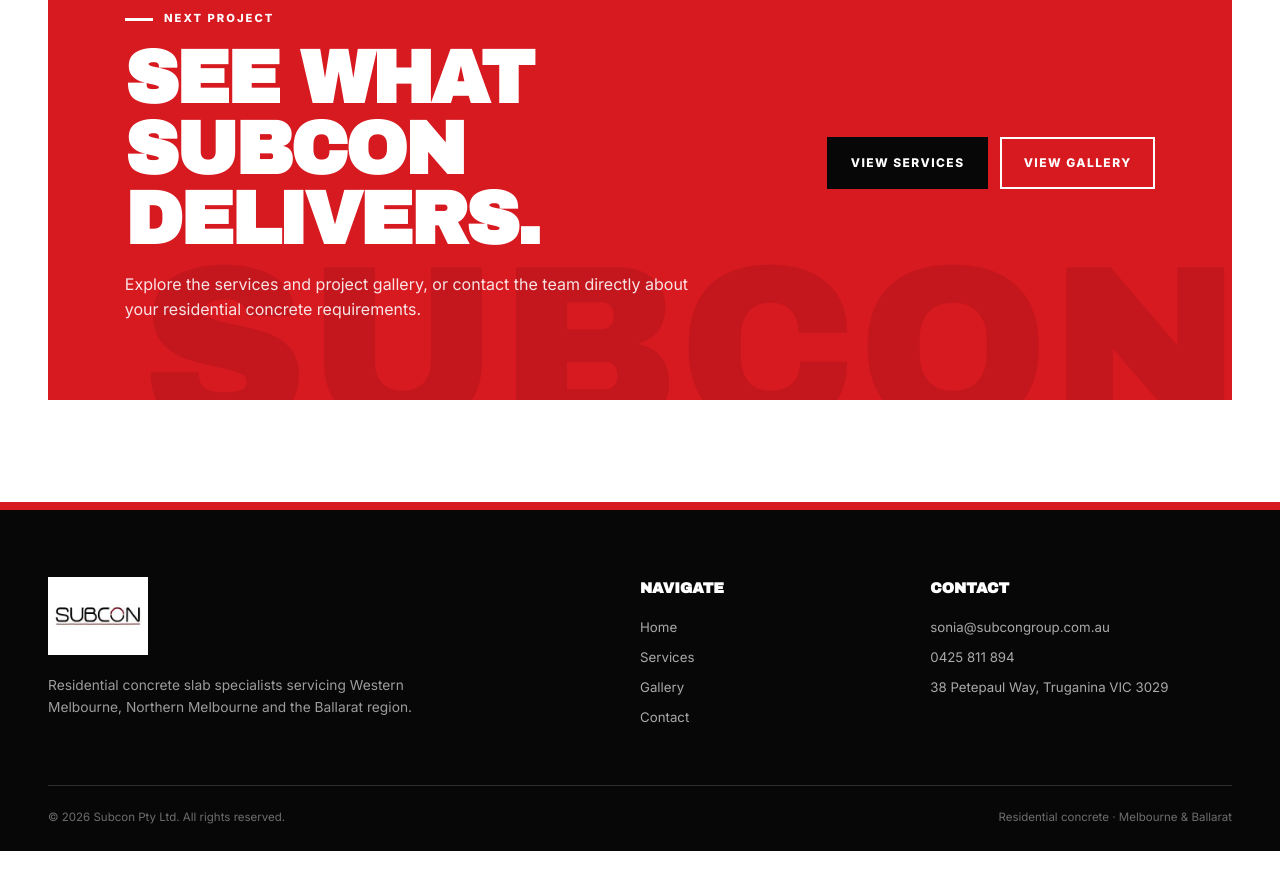
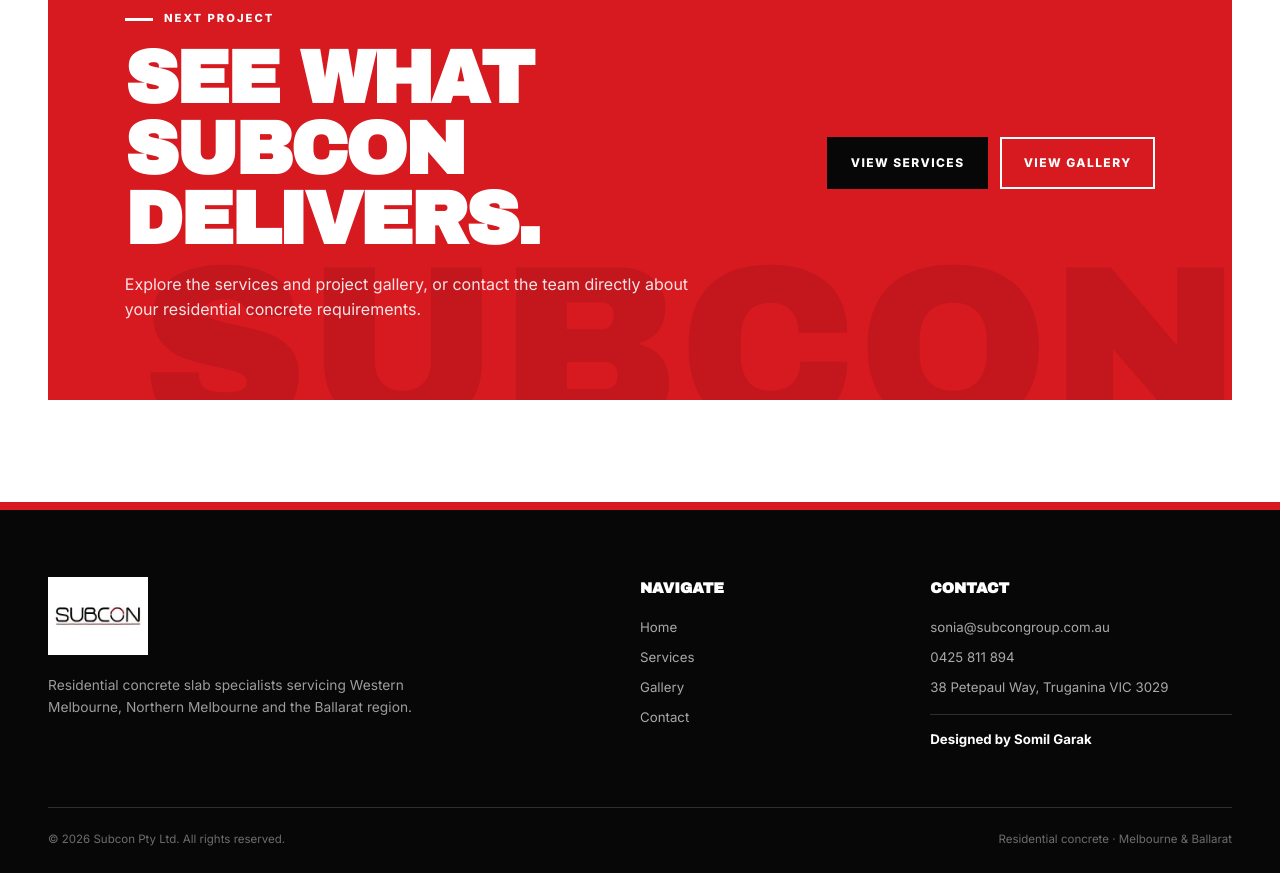
Before and after one commit to somilror200/Subcon, a website built with Parcel: page about.html in a window 1280 px wide. Shown: the part 4004-4877 px from the top of the page. Before the commit the page ends 4855 px from the top, so only its background shows below. Built offline with nearby package versions, Linux system fonts and the light colour scheme.

Commit message:
Add designer credit to about footer

```diff
--- a/about.html
+++ b/about.html
@@ -21,6 +21,6 @@
 <section class="section section--dark"><div class="shell"><div class="section-intro" data-reveal><div><span class="kicker">What matters on site</span><h2>Quality. Timing. Precision.</h2></div><p>The qualities highlighted throughout Subcon's existing company material: experienced people, strong finishes and efficient project delivery.</p></div><div class="feature-band" data-reveal><div class="feature-band__item"><strong>01</strong><span>Experienced concrete team</span></div><div class="feature-band__item"><strong>02</strong><span>Quality slab finishes</span></div><div class="feature-band__item"><strong>03</strong><span>Timely project completion</span></div></div></div></section>
 <section class="section"><div class="shell"><div class="cta-panel" data-reveal><div><span class="kicker" style="color:#fff">Next project</span><h2>See what Subcon delivers.</h2><p>Explore the services and project gallery, or contact the team directly about your residential concrete requirements.</p></div><div class="cta-panel__actions"><a class="btn" href="services.html">View services</a><a class="btn btn--ghost" href="gallery.html">View gallery</a></div></div></div></section>
 </main>
-<footer class="site-footer"><div class="shell"><div class="footer-grid"><div class="footer-brand"><img src="public/subcon-logo%20(1)-1500h.jpeg" alt="Subcon logo"><p>Residential concrete slab specialists servicing Western Melbourne, Northern Melbourne and the Ballarat region.</p></div><div class="footer-col"><h4>Navigate</h4><a href="index.html">Home</a><a href="services.html">Services</a><a href="gallery.html">Gallery</a><a href="contact.html">Contact</a></div><div class="footer-col"><h4>Contact</h4><a href="mailto:sonia@subcongroup.com.au">sonia@subcongroup.com.au</a><a href="tel:+61425811894">0425 811 894</a><span>38 Petepaul Way, Truganina VIC 3029</span></div></div><div class="footer-bottom"><span>© <span data-year></span> Subcon Pty Ltd. All rights reserved.</span><span>Residential concrete · Melbourne &amp; Ballarat</span></div></div></footer>
+<footer class="site-footer"><div class="shell"><div class="footer-grid"><div class="footer-brand"><img src="public/subcon-logo%20(1)-1500h.jpeg" alt="Subcon logo"><p>Residential concrete slab specialists servicing Western Melbourne, Northern Melbourne and the Ballarat region.</p></div><div class="footer-col"><h4>Navigate</h4><a href="index.html">Home</a><a href="services.html">Services</a><a href="gallery.html">Gallery</a><a href="contact.html">Contact</a></div><div class="footer-col"><h4>Contact</h4><a href="mailto:sonia@subcongroup.com.au">sonia@subcongroup.com.au</a><a href="tel:+61425811894">0425 811 894</a><span>38 Petepaul Way, Truganina VIC 3029</span><span class="designer-credit">Designed by Somil Garak</span></div></div><div class="footer-bottom"><span>© <span data-year></span> Subcon Pty Ltd. All rights reserved.</span><span>Residential concrete · Melbourne &amp; Ballarat</span></div></div></footer>
 <script src="site.js"></script>
 </body></html>
```
